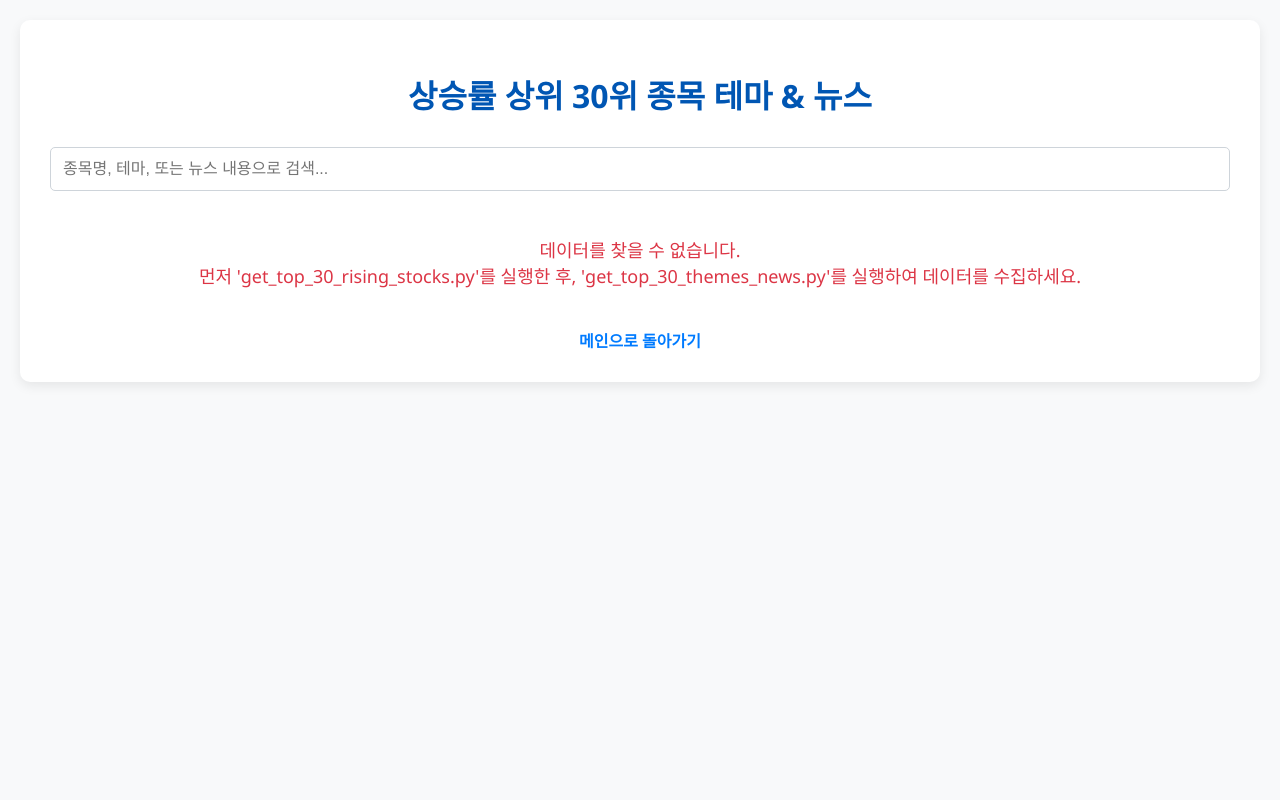
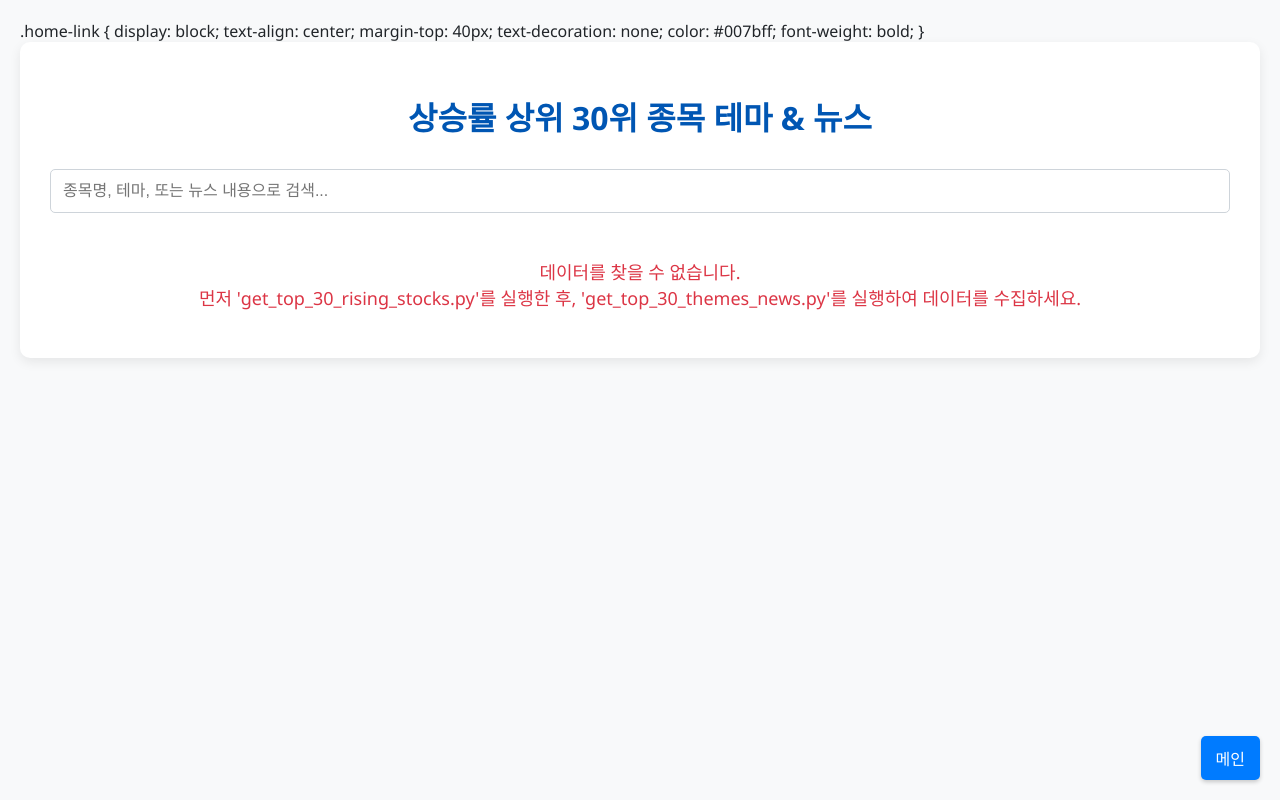
Before and after one commit to OBaeksoon/stock-trading-system-Kiwoom-rest-api-AI-coding-test, a PHP site: page /display_top_30_themes_news.php in a window 1280 px wide. Run offline with PHP 8.4, Linux system fonts and the light colour scheme; data that the repository does not hold is empty.

Commit message:
feat: 웹 페이지에 고정된 \'메인으로\' 버튼 추가 및 문서 업데이트
- `display_top_30_rising_stocks.php`, `display_top_30_themes_news.php`, `display_us_stocks.php` 파일에 고정된 \'메인으로\' 버튼을 추가하여 사용자 편의성을 향상시켰습니다.
- `assets/css/style.css`에 고정 버튼에 대한 스타일을 추가했습니다.
- `MD/gemini 버전별 실행방법` 문서를 업데이트했습니다.
- `.coverage` 파일을 추가했습니다.

```diff
--- a/display_top_30_rising_stocks.php
+++ b/display_top_30_rising_stocks.php
@@ -18,7 +18,7 @@ $conn->close();
     <link rel="stylesheet" href="assets/css/top_30_stocks.css">
 </head>
 <body>
-    <a href="index.php" class="home-btn">🏠 메인으로</a>
+    <a href="index.php" class="fixed-home-button">메인</a>
     <div class="header">
         <h1>📈 실시간 상승률 30위</h1>
     </div>
--- a/display_top_30_themes_news.php
+++ b/display_top_30_themes_news.php
@@ -85,6 +85,22 @@
             font-weight: bold;
             text-align: center;
         }
+        .fixed-home-button {
+            position: fixed;
+            bottom: 20px;
+            right: 20px;
+            background-color: #007bff;
+            color: white;
+            padding: 10px 15px;
+            border-radius: 5px;
+            text-decoration: none;
+            box-shadow: 0 2px 4px rgba(0,0,0,0.2);
+            z-index: 1000;
+        }
+        .fixed-home-button:hover {
+            background-color: #0056b3;
+        }
+    </style>
         .home-link {
             display: block;
             text-align: center;
@@ -192,7 +208,7 @@
 
         $conn->close();
         ?>
-        <a href="index.php" class="home-link">메인으로 돌아가기</a>
+        <a href="index.php" class="fixed-home-button">메인</a>
     </div>
 
     <script>
```
Also changed, not shown: assets/css/style.css (+18 -0 lines), display_us_stocks.php (+16 -1 lines), 2 other files.
